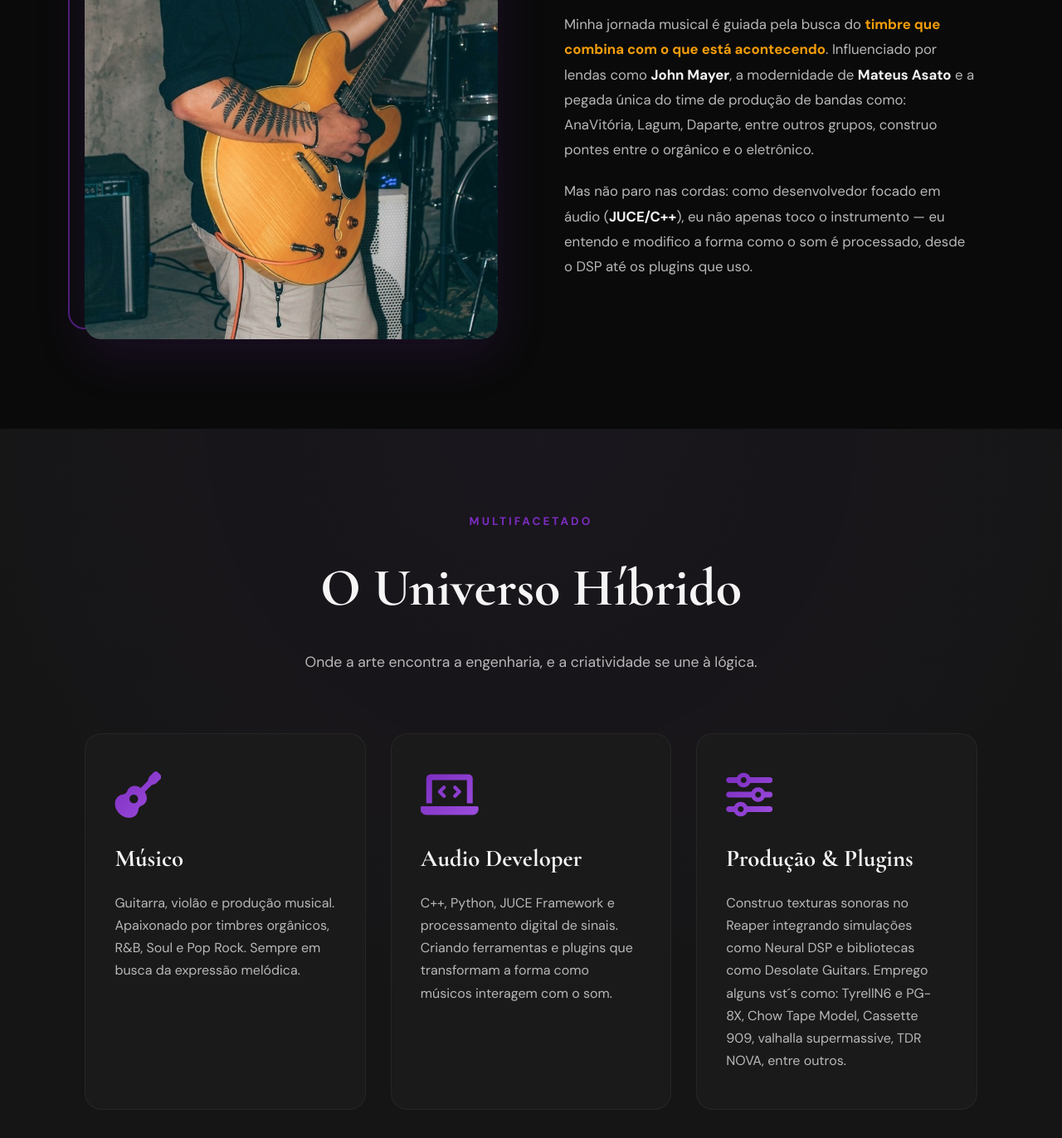
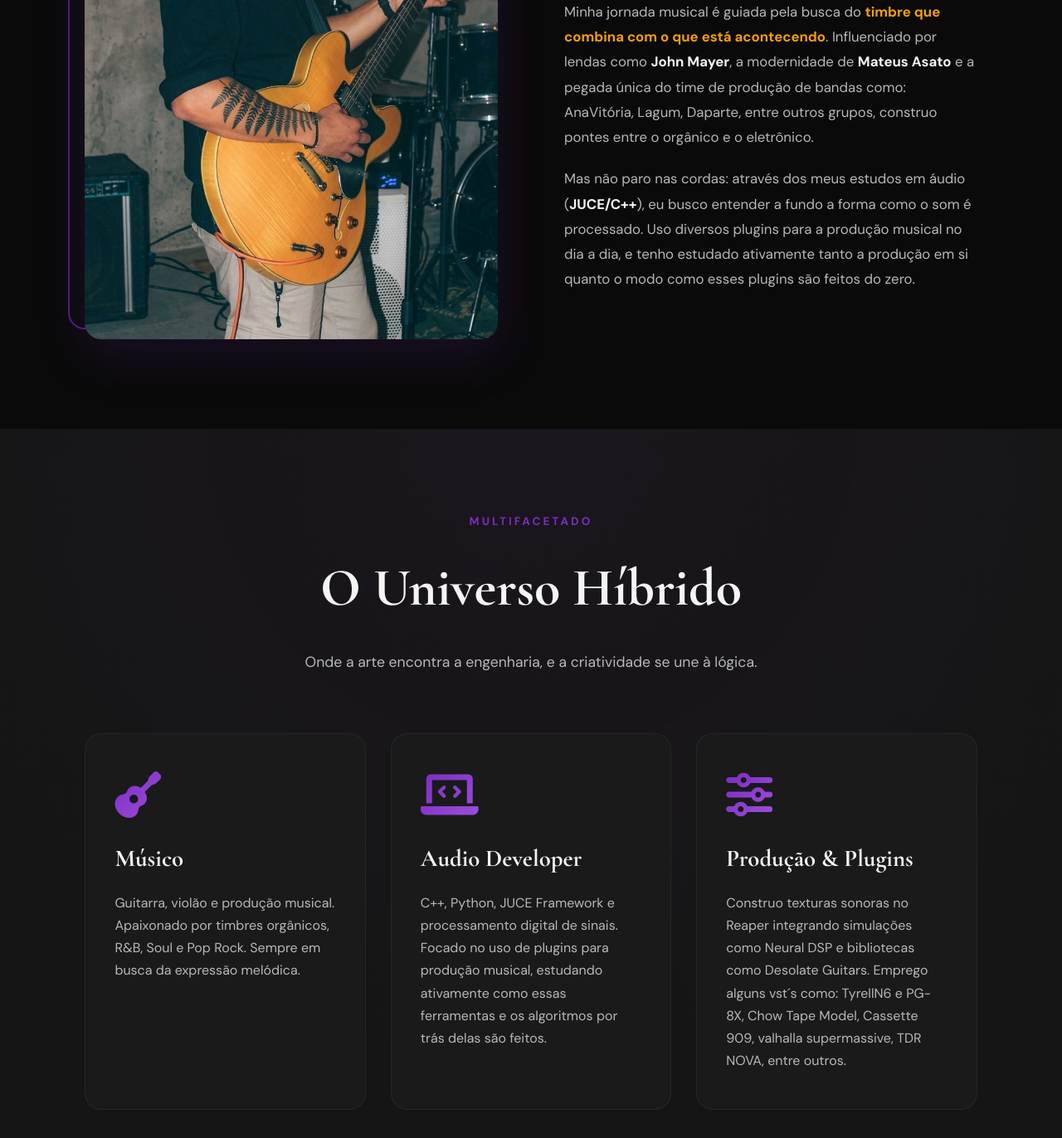
Before and after one commit to HgAxSt/HUGO, a plain HTML site: page index.html in a window 1280 px wide. Shown: the part 1408-2780 px from the top of the page at 83% size. Drawn offline with nearby package versions, Linux system fonts and the light colour scheme.

Commit message:
Revise audio developer description and related text
Updated text to reflect a deeper understanding of audio processing and plugin development.

```diff
--- a/index.html
+++ b/index.html
@@ -91,7 +91,7 @@
                 <h3>Do palco ao código, da guitarra ao processador</h3>
                 <p>Nascido na música e criado na tecnologia. Sou guitarrista e estudante de <strong>Sistemas de Informação na Unicamp</strong>, onde mergulho fundo no universo do processamento digital de áudio.</p>
                 <p>Minha jornada musical é guiada pela busca do <span class="highlight">timbre que combina com o que está acontecendo</span>. Influenciado por lendas como <strong>John Mayer</strong>, a modernidade de <strong>Mateus Asato</strong> e a pegada única do time de produção de bandas como: AnaVitória, Lagum, Daparte, entre outros grupos, construo pontes entre o orgânico e o eletrônico.</p>
-                <p>Mas não paro nas cordas: como desenvolvedor focado em áudio (<strong>JUCE/C++</strong>), eu não apenas toco o instrumento — eu entendo e modifico a forma como o som é processado, desde o DSP até os plugins que uso.</p>
+                <p>Mas não paro nas cordas: através dos meus estudos em áudio (<strong>JUCE/C++</strong>), eu busco entender a fundo a forma como o som é processado. Uso diversos plugins para a produção musical no dia a dia, e tenho estudado ativamente tanto a produção em si quanto o modo como esses plugins são feitos do zero.</p>
             </div>
         </div>
     </section>
@@ -111,7 +111,7 @@
             <div class="skill-card reveal">
                 <i class="fas fa-laptop-code skill-icon"></i>
                 <h3>Audio Developer</h3>
-                <p>C++, Python, JUCE Framework e processamento digital de sinais. Criando ferramentas e plugins que transformam a forma como músicos interagem com o som.</p>
+                <p>C++, Python, JUCE Framework e processamento digital de sinais. Focado no uso de plugins para produção musical, estudando ativamente como essas ferramentas e os algoritmos por trás delas são feitos.</p>
             </div>
             <div class="skill-card reveal">
                 <i class="fas fa-sliders-h skill-icon"></i>
@@ -187,7 +187,7 @@
                     <span class="tag">DSP</span>
                     <span class="tag">Unicamp</span>
                 </div>
-                <p>Pesquisa e desenvolvimento em processamento digital de sinais. Criação de plugins VST e estudos sobre a física do som aplicada à música. Do algoritmo ao timbre final, entendendo cada etapa da cadeia de áudio.</p>
+                <p>Pesquisa e estudos em processamento digital de sinais. Aplicação de plugins na produção musical aliada ao estudo ativo da arquitetura de VSTs e da física do som. Do algoritmo ao timbre final, entendendo cada etapa da cadeia de áudio.</p>
             </div>
         </div>
     </section>
```
